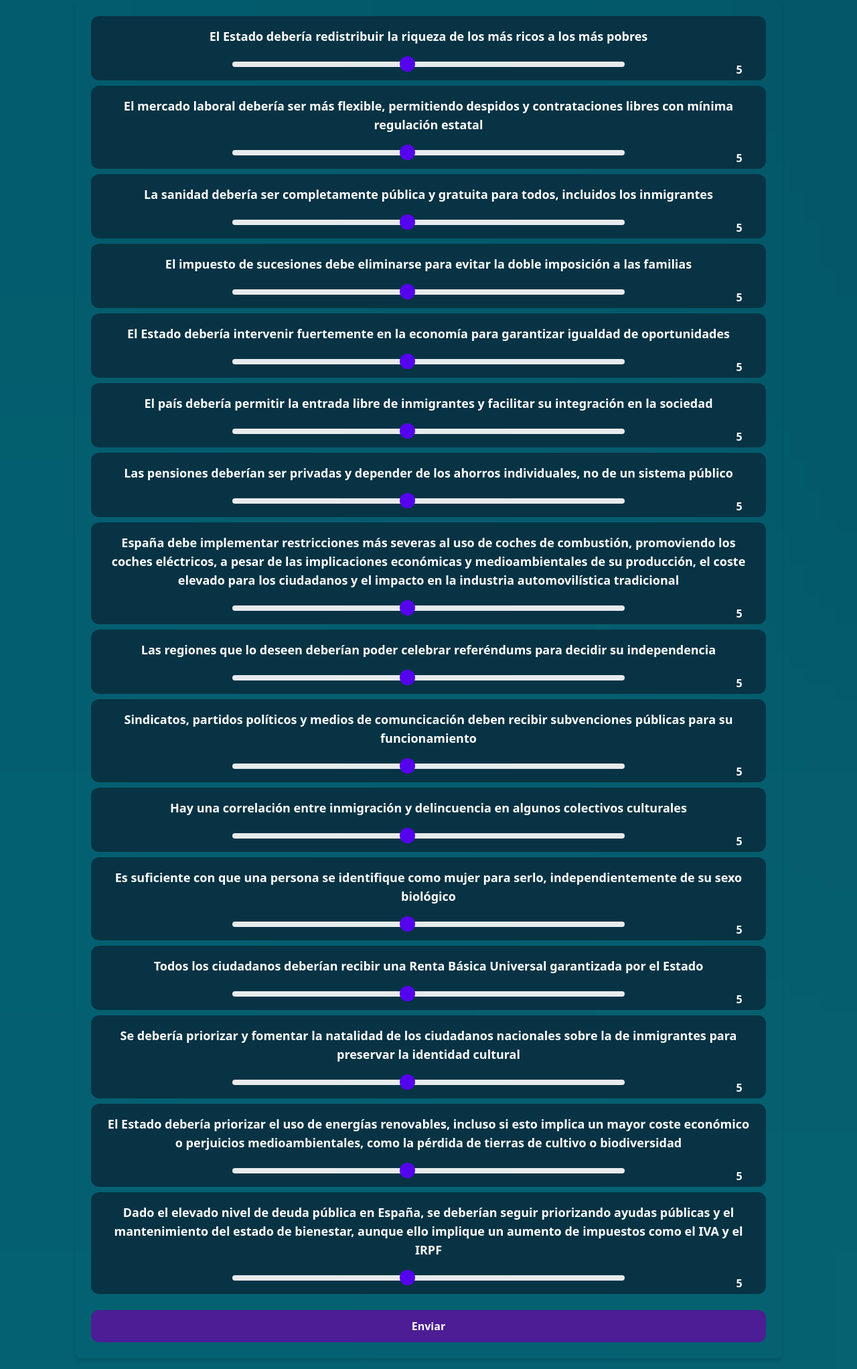
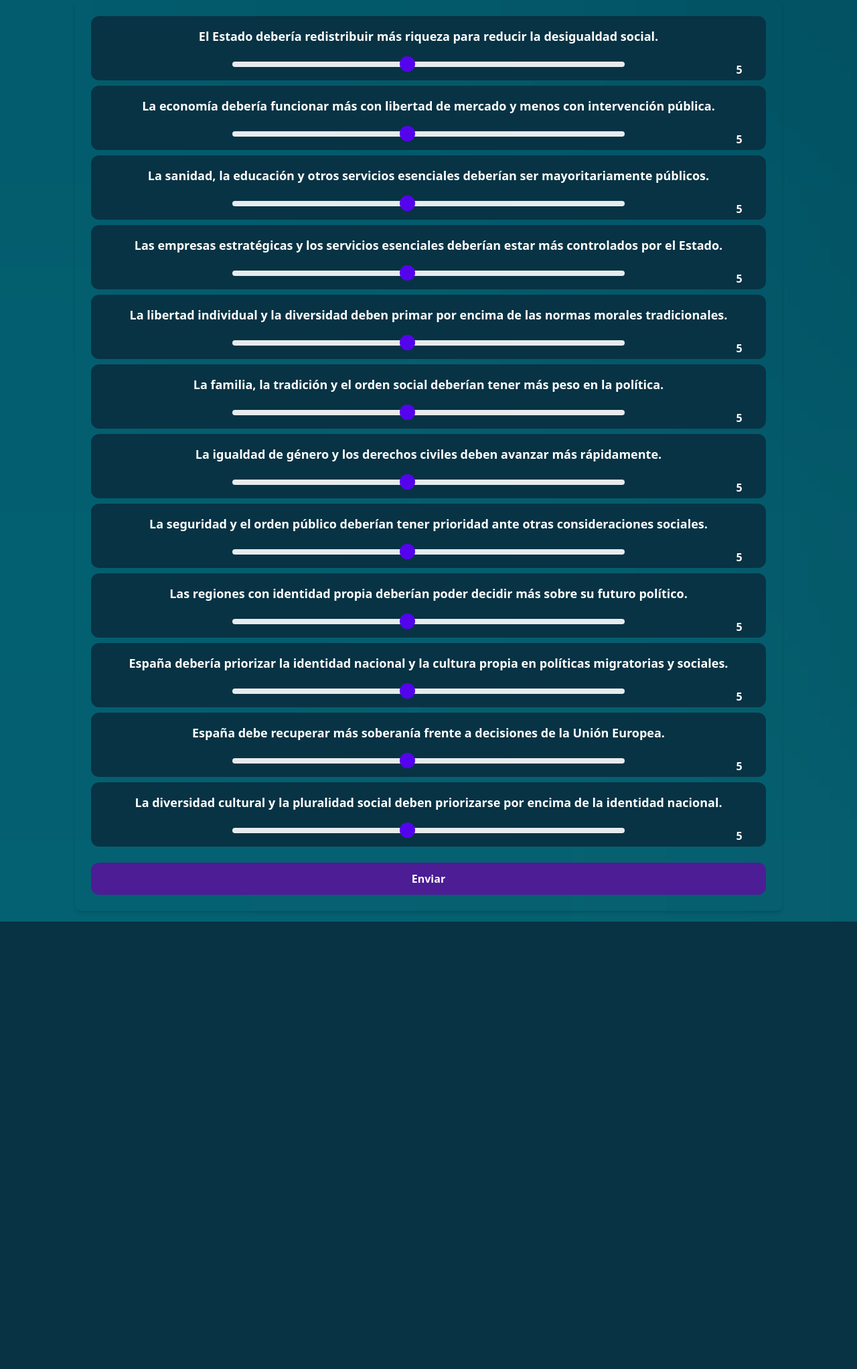
Before and after one commit to sergioterrino/sortingHat-politik, a FastAPI app: page / in a window 1280 px wide. Shown: the part 92-2136 px from the top of the page at 67% size. After the commit the page ends 1468 px from the top, so only its background shows below. Run offline with FastAPI, Linux system fonts and the light colour scheme.

Commit message:
Refactor political ideology questions and update calculation logic for ideology profiles

```diff
--- a/index.html
+++ b/index.html
@@ -50,22 +50,18 @@
 
     <script>
         const questions = [
-            "El Estado debería redistribuir la riqueza de los más ricos a los más pobres",
-            "El mercado laboral debería ser más flexible, permitiendo despidos y contrataciones libres con mínima regulación estatal",
-            "La sanidad debería ser completamente pública y gratuita para todos, incluidos los inmigrantes",
-            "El impuesto de sucesiones debe eliminarse para evitar la doble imposición a las familias",
-            "El Estado debería intervenir fuertemente en la economía para garantizar igualdad de oportunidades",
-            "El país debería permitir la entrada libre de inmigrantes y facilitar su integración en la sociedad",
-            "Las pensiones deberían ser privadas y depender de los ahorros individuales, no de un sistema público",
-            "España debe implementar restricciones más severas al uso de coches de combustión, promoviendo los coches eléctricos, a pesar de las implicaciones económicas y medioambientales de su producción, el coste elevado para los ciudadanos y el impacto en la industria automovilística tradicional",
-            "Las regiones que lo deseen deberían poder celebrar referéndums para decidir su independencia",
-            "Sindicatos, partidos políticos y medios de comuncicación deben recibir subvenciones públicas para su funcionamiento",
-            "Hay una correlación entre inmigración y delincuencia en algunos colectivos culturales",
-            "Es suficiente con que una persona se identifique como mujer para serlo, independientemente de su sexo biológico",
-            "Todos los ciudadanos deberían recibir una Renta Básica Universal garantizada por el Estado",
-            "Se debería priorizar y fomentar la natalidad de los ciudadanos nacionales sobre la de inmigrantes para preservar la identidad cultural",
-            "El Estado debería priorizar el uso de energías renovables, incluso si esto implica un mayor coste económico o perjuicios medioambientales, como la pérdida de tierras de cultivo o biodiversidad",
-            "Dado el elevado nivel de deuda pública en España, se deberían seguir priorizando ayudas públicas y el mantenimiento del estado de bienestar, aunque ello implique un aumento de impuestos como el IVA y el IRPF",
+            "El Estado debería redistribuir más riqueza para reducir la desigualdad social.",
+            "La economía debería funcionar más con libertad de mercado y menos con intervención pública.",
+            "La sanidad, la educación y otros servicios esenciales deberían ser mayoritariamente públicos.",
+            "Las empresas estratégicas y los servicios esenciales deberían estar más controlados por el Estado.",
+            "La libertad individual y la diversidad deben primar por encima de las normas morales tradicionales.",
+            "La familia, la tradición y el orden social deberían tener más peso en la política.",
+            "La igualdad de género y los derechos civiles deben avanzar más rápidamente.",
+            "La seguridad y el orden público deberían tener prioridad ante otras consideraciones sociales.",
+            "Las regiones con identidad propia deberían poder decidir más sobre su futuro político.",
+            "España debería priorizar la identidad nacional y la cultura propia en políticas migratorias y sociales.",
+            "España debe recuperar más soberanía frente a decisiones de la Unión Europea.",
+            "La diversidad cultural y la pluralidad social deben priorizarse por encima de la identidad nacional."
         ];
 
         const questionsContainer = document.getElementById('questions-container');
--- a/main.py
+++ b/main.py
@@ -1,146 +1,148 @@
-from fastapi import FastAPI, Request
+from math import sqrt
+from typing import List
+
+from fastapi import FastAPI, HTTPException, Request
 from fastapi.responses import HTMLResponse
 from fastapi.staticfiles import StaticFiles
+from fastapi.templating import Jinja2Templates
 from pydantic import BaseModel
-from fastapi.templating import Jinja2Templates
-from typing import List
+
 from questions import POLITIC_QUESTIONS
 
 app = FastAPI()
-# Monta el directorio de archivos estáticos
 app.mount("/static", StaticFiles(directory="static"), name="static")
 templates = Jinja2Templates(directory="templates")
 
+
 class SurveyResponse(BaseModel):
-  results: List[int]
-
-weights = [0.4, 0.35, 0.35, 0.2, 0.35, 0.35, 0.35, 0.35, 0.35, 0.4, 0.35, 0.4, 0.35, 0.35, 0.35, 0.4]
-
-# grupos ideológicos
-comunismo = [10, 1, 10, 1, 10, 10, 10, 5, 5, 10, 1, 10, 10, 1, 9, 10]
-socialismo = [9, 3, 9, 3, 9, 9, 2, 9, 6, 9, 3, 2, 2, 3, 10, 10]
-socialdemocracia = [8, 4, 8, 4, 8, 7, 3, 8, 6, 8, 3, 8, 8, 4, 9, 9]
-liberalismo = [4, 8, 4, 7, 3, 6, 8, 5, 6, 2, 5, 6, 3, 5, 5, 4]
-conservadurismo = [3, 8, 2, 9, 2, 2, 8, 2, 3, 2, 8, 2, 2, 8, 2, 2]
-neoliberalismo = [1, 10, 1, 9, 1, 3, 10, 3, 4, 1, 6, 3, 1, 6, 3, 3]
-nacionalismo = [4, 7, 3, 6, 4, 1, 7, 7, 10, 3, 9, 3, 3, 10, 5, 5]
-libertarismo = [2, 10, 1, 9, 2, 7, 10, 4, 4, 1, 5, 5, 1, 4, 1, 1]
-
-weights_parties = [0.45, 0.35, 0.4, 0.3, 0.35, 0.4, 0.35, 0.35, 0.4, 0.35, 0.45, 0.4, 0.25, 0.4, 0.4, 0.35]
-
-pcte = [10, 1, 10, 1, 10, 10, 1, 5, 5, 10, 1, 10, 10, 1, 8, 10] # Comunista
-podemos = [9, 1, 9, 3, 9, 9, 2, 9, 6, 10, 2, 10, 9, 3, 10, 10]
-sumar = [9, 2, 9, 4, 9, 8, 3, 8, 7, 10, 2, 9, 8, 3, 9, 9]
-psoe = [8, 2, 8, 3, 8, 7, 3, 8, 6, 9, 3, 6, 7, 3, 8, 9] # Socialdemocracia moderada
-pp = [3, 8, 4, 9, 3, 4, 8, 5, 3, 4, 8, 2, 2, 8, 5, 4] # Conservadurismo liberal
-vox = [1, 9, 2, 10, 1, 2, 9, 2, 2, 1, 9, 9, 1, 9, 2, 2] # Conservadurismo con nacionalismo
-erc = [8, 3, 3, 10, 7, 2, 8, 8, 10, 8, 3, 3, 2, 8, 8, 7] # Nacionalismo con socialdemocracia
-junts = [3, 7, 3, 6, 4, 1, 7, 7, 10, 3, 9, 3, 3, 10, 6, 5] # Nacionalismo
-p_lib = [1, 10, 1, 9, 2, 7, 10, 4, 4, 1, 5, 5, 1, 4, 1, 1] # Libertarismo
+    results: List[int]
 
 
-def calculate_weighted_euclidean_distance(user_responses, reference_vector, weights):
-    distance = 0
-    for i in range(len(user_responses)):
-        distance += weights[i] * (user_responses[i] - reference_vector[i]) ** 2
-    return distance ** 0.5
+IDEOLOGY_PROFILES = {
+    "comunismo": {"economic": 85, "social": 82, "identity": 18},
+    "socialismo": {"economic": 72, "social": 68, "identity": 22},
+    "socialdemocracia": {"economic": 58, "social": 56, "identity": 26},
+    "liberalismo": {"economic": 18, "social": 32, "identity": 16},
+    "conservadurismo": {"economic": 6, "social": -38, "identity": 48},
+    "neoliberalismo": {"economic": -28, "social": -10, "identity": 36},
+    "nacionalismo": {"economic": 12, "social": -18, "identity": 78},
+    "libertarismo": {"economic": -70, "social": 72, "identity": 8},
+}
 
-@app.get('/', response_class=HTMLResponse)
+PARTY_PROFILES = {
+    "pcte": {"economic": 88, "social": 80, "identity": 18},
+    "podemos": {"economic": 78, "social": 72, "identity": 26},
+    "sumar": {"economic": 68, "social": 64, "identity": 32},
+    "psoe": {"economic": 58, "social": 58, "identity": 32},
+    "pp": {"economic": 15, "social": -18, "identity": 52},
+    "vox": {"economic": -20, "social": -60, "identity": 84},
+    "erc": {"economic": 42, "social": 32, "identity": 80},
+    "junts": {"economic": 28, "social": 12, "identity": 78},
+    "partido libertario": {"economic": -72, "social": 78, "identity": 8},
+}
+
+
+def calculate_profile(responses: List[int]):
+    if len(responses) != len(POLITIC_QUESTIONS):
+        raise HTTPException(status_code=400, detail=f"Se esperaban {len(POLITIC_QUESTIONS)} respuestas, pero recibiste {len(responses)}.")
+
+    axis_scores = {"economic": 0, "social": 0, "identity": 0}
+    axis_cap = {"economic": 0, "social": 0, "identity": 0}
+
+    for answer, question in zip(responses, POLITIC_QUESTIONS):
+        if answer < 1 or answer > 10:
+            raise HTTPException(status_code=400, detail=f"La respuesta '{answer}' está fuera del rango 1-10.")
+        delta = (answer - 5) * 10
+        axis_scores[question["axis"]] += delta * question["direction"]
+        axis_cap[question["axis"]] += 40
+
+    profile = {}
+    for axis in axis_scores:
+        if axis_cap[axis] == 0:
+            profile[axis] = 0
+        else:
+            profile[axis] = round((axis_scores[axis] / axis_cap[axis]) * 100)
+
+    def distance(reference):
+        return sqrt(
+            (profile["economic"] - reference["economic"]) ** 2
+            + (profile["social"] - reference["social"]) ** 2
+            + (profile["identity"] - reference["identity"]) ** 2
+        )
+
+    ranked = sorted(IDEOLOGY_PROFILES.items(), key=lambda item: distance(item[1]))
+    profile["closest_ideology"] = ranked[0][0]
+    profile["top_matches"] = [name for name, _ in ranked[:3]]
+    profile["distance_to_top"] = round(distance(ranked[0][1]), 2)
+    return profile
+
+
+def summarize_profile(profile):
+    top = profile["top_matches"]
+    if len(top) >= 2:
+        first = top[0]
+        second = top[1]
+        if abs(profile["economic"] - IDEOLOGY_PROFILES[first]["economic"]) < 12 and abs(profile["social"] - IDEOLOGY_PROFILES[first]["social"]) < 12:
+            return f"Tu perfil es mixto entre {first} y {second}. No encajas en un único bloque: tienes una mezcla de {first} y {second}."
+
+    if profile["closest_ideology"] == "comunismo":
+        return "Tu perfil está muy cerca del comunismo: priorizas mucho la igualdad económica y la intervención del Estado."
+    if profile["closest_ideology"] == "socialismo":
+        return "Tu perfil se acerca al socialismo: valoras la redistribución, la protección social y una intervención estatal fuerte."
+    if profile["closest_ideology"] == "socialdemocracia":
+        return "Tu perfil se acerca a la socialdemocracia: buscas equilibrio entre Estado de bienestar, mercado y justicia social."
+    if profile["closest_ideology"] == "liberalismo":
+        return "Tu perfil se acerca al liberalismo: priorizas la libertad individual y una economía más abierta, aunque con matices sociales."
+    if profile["closest_ideology"] == "conservadurismo":
+        return "Tu perfil se acerca al conservadurismo: valoras la tradición, la estabilidad y el orden social."
+    if profile["closest_ideology"] == "neoliberalismo":
+        return "Tu perfil se acerca al neoliberalismo: prefieres un mercado más libre, menos regulación y mayor autonomía individual."
+    if profile["closest_ideology"] == "nacionalismo":
+        return "Tu perfil se acerca al nacionalismo: das mucha importancia a la identidad nacional, la soberanía y la cultura propia."
+    if profile["closest_ideology"] == "libertarismo":
+        return "Tu perfil se acerca al libertarismo: valoras muchísimo la libertad individual y la mínima intervención estatal."
+    return "Tu perfil combina varios ejes ideológicos y no encaja completamente en una sola etiqueta."
+
+
+@app.get("/", response_class=HTMLResponse)
 async def get_form():
     with open("index.html", "r", encoding="utf-8") as f:
         return HTMLResponse(content=f.read(), status_code=200)
 
-@app.post('/submit', response_class=HTMLResponse)
+
+@app.post("/submit", response_class=HTMLResponse)
 async def submit_survey(request: Request, survey_response: SurveyResponse):
-    user_responses = survey_response.results
-    print('user_responses->', user_responses)
-    dis_a = calculate_weighted_euclidean_distance(user_responses, comunismo, weights)
-    dis_b = calculate_weighted_euclidean_distance(user_responses, socialismo, weights)
-    dis_c = calculate_weighted_euclidean_distance(user_responses, socialdemocracia, weights)
-    dis_d = calculate_weighted_euclidean_distance(user_responses, liberalismo, weights)
-    dis_e = calculate_weighted_euclidean_distance(user_responses, neoliberalismo, weights)
-    dis_f = calculate_weighted_euclidean_distance(user_responses, conservadurismo, weights)
-    dis_g = calculate_weighted_euclidean_distance(user_responses, nacionalismo, weights)
-    dis_h = calculate_weighted_euclidean_distance(user_responses, libertarismo, weights)
+    profile = calculate_profile(survey_response.results)
+    summary = summarize_profile(profile)
 
-    distances_ideologies = {
-        "comunismo": dis_a,
-        "socialismo": dis_b,
-        "socialdemocracia": dis_c,
-        "liberalismo": dis_d,
-        "neoliberalismo": dis_e,
-        "conservadurismo": dis_f,
-        "nacionalismo": dis_g,
-        "libertarismo": dis_h
-    }
+    def close_party(profile_values):
+        ranked = sorted(
+            PARTY_PROFILES.items(),
+            key=lambda item: sqrt(
+                (profile_values["economic"] - item[1]["economic"]) ** 2
+                + (profile_values["social"] - item[1]["social"]) ** 2
+                + (profile_values["identity"] - item[1]["identity"]) ** 2
+            ),
+        )
+        return ranked[0][0]
 
-    # se coge el diccionario de distancias y devuelve la key del valor(distancia) más pequeño
-    closest_ideology = min(distances_ideologies, key=distances_ideologies.get)
-    if closest_ideology == "comunismo":
-        closest_party = "pcte"
-        notes = ['No a la propiedad privada', 'Eliminar las clases sociales', 'El Estado controla la economía']
-    elif closest_ideology == "socialismo":
-            dis_podemos = calculate_weighted_euclidean_distance(user_responses, podemos, weights_parties)
-            dis_sumar = calculate_weighted_euclidean_distance(user_responses, sumar, weights_parties)
-            if dis_podemos < dis_sumar:
-                closest_party = "podemos"
-            else:
-                closest_party = "sumar"
-            notes = ['Redistribución de la riqueza', 'Políticas feministas y ecológicas', 'Intervección del Estado']
-    elif closest_ideology == "socialdemocracia":
-        dis_psoe = calculate_weighted_euclidean_distance(user_responses, psoe, weights_parties)
-        dis_sumar = calculate_weighted_euclidean_distance(user_responses, sumar, weights_parties)
-        if dis_psoe < dis_sumar:
-            closest_party = "psoe"
-        else:
-            closest_party = "sumar"
-        notes = ['Estado del bienestar', 'Economía mixta regulada', 'Igualdad de oportunidades']
-    elif closest_ideology == "liberalismo":
-        closest_party = "pp"
-        notes = ['Libertad individual', 'Economía de mercado', 'Estado mínimo']
-        notes = ['Libre mercado mínima regulación', 'Reducción de impuestos', 'Defensa de la iniciativa privada']
-    elif closest_ideology == "neoliberalismo":
-        dis_pp = calculate_weighted_euclidean_distance(user_responses, pp, weights_parties)
-        dis_vox = calculate_weighted_euclidean_distance(user_responses, vox, weights_parties)
-        if dis_pp < dis_vox:
-            closest_party = "pp"
-            notes = ['Reducción del papel del Estado en la economía', 'Privatización de sectores clave', 'Defensa del mercado libre']
-        else:
-            closest_party = "vox"
-            notes = ['Economía ultraliberal', 'Privatización masiva', 'Desregulación del mercado y del trabajo']
-        notes = ['Libre mercado', 'Reducir gasto público', 'Privatización']
-    elif closest_ideology == "conservadurismo":
-        closest_party = "vox"
-        notes = ['Tradicion y estabilidad', 'Orden social', 'Libertad individual']
-        notes = ['Defensa unidad nacional', 'Protección valores tradicionales', 'Control estricto inmigración']
-    elif closest_ideology == "nacionalismo":
-        dis_erc = calculate_weighted_euclidean_distance(user_responses, erc, weights_parties)
-        dis_junts = calculate_weighted_euclidean_distance(user_responses, junts, weights_parties)
-        if dis_erc < dis_junts:
-            closest_party = "erc"
-            notes = ['Independencia de Cataluña', 'Políticas de izquierda y sociales', 'Progresismo en derechos civiles']
-        else:
-            closest_party = "junts"
-            notes = ['Independencia de Cataluña', 'Enfoque liberal en economía', 'Identidad cultural catalana']
-    elif closest_ideology == "libertarismo":
-        closest_party = "partido libertario"
-        notes = ['Máxima libertad individual', 'Estado mínimo', 'Libre mercado']
+    closest_party = close_party(profile)
+    return templates.TemplateResponse(
+        "result.html",
+        {
+            "request": request,
+            "closest_ideology": profile["closest_ideology"].upper(),
+            "closest_party": closest_party.upper(),
+            "closest_party_photo": closest_party,
+            "summary": summary,
+            "top_matches": profile["top_matches"],
+            "economic": profile["economic"],
+            "social": profile["social"],
+            "identity": profile["identity"],
+        },
+    )
 
-    print('distances_ideologies->', distances_ideologies)
-    print('closest_ideology->', closest_ideology)
-    print('closest_party->', closest_party)
-    notes = ",".join(notes)
-    print('notes->', notes)
 
-    # with open("result.html", encoding="utf-8") as f:
-    #     result_html = f.read()
-
-    # result_html = result_html.replace("{{ closest_ideology }}", closest_ideology.upper())
-    # result_html = result_html.replace("{{ closest_party }}", closest_party.upper())
-    # result_html = result_html.replace("{{ notes }}", notes)
-    # return HTMLResponse(content=result_html, status_code=200)
-    return templates.TemplateResponse("result.html", {"request": request, "closest_ideology": closest_ideology.upper(), "closest_party": closest_party.upper(), "closest_party_photo": closest_party, "notes": notes})
-
-@app.get('/result')
+@app.get("/result")
 async def get_result():
-  return {"result": "Success"}
+    return {"result": "Success"}
```
Also changed, not shown: questions.py (+74 -18 lines), templates/result.html (+10 -4 lines), tests/test_ideology_model.py (added, +38 -0 lines).
